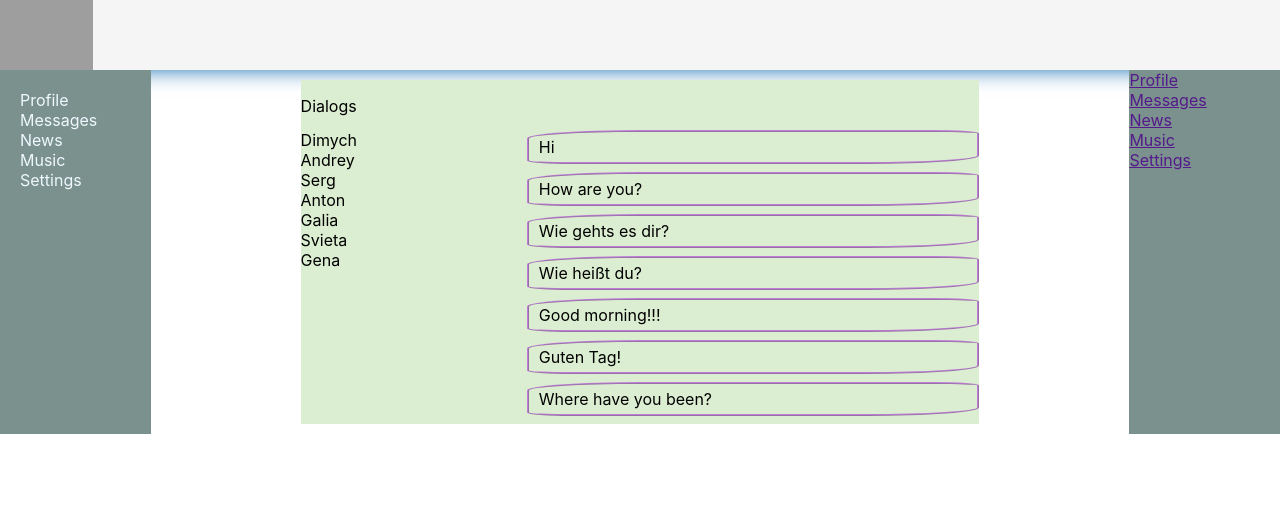
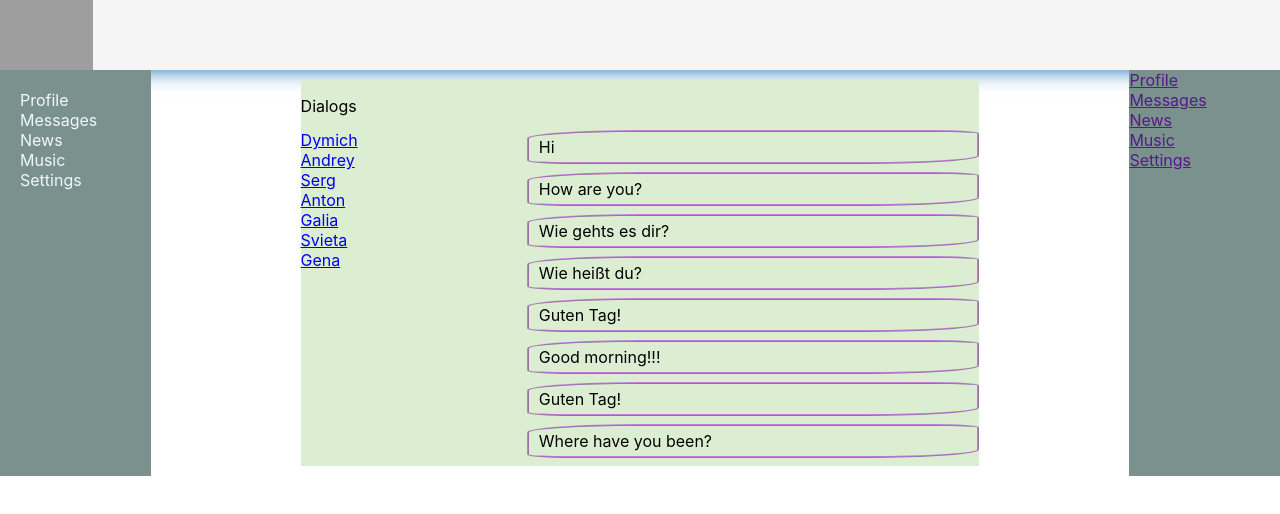
Before and after one commit to SyzonVOV/JS-React-social-network, a React (Create React App) app: page /dialogs in a window 1280 px wide. Shown: the top 514 px of the page. Built offline with nearby package versions, Linux system fonts and the light colour scheme; grey boxes are pictures that could not be loaded.

Commit message:
improve Dialogs and Profile

```diff
--- a/src/components/Dialogs/Dialogs.jsx
+++ b/src/components/Dialogs/Dialogs.jsx
@@ -1,38 +1,40 @@
 import React from "react";
 import style from "./Dialogs.module.css";
+import {NavLink} from "react-router-dom";
+
+function DialogItem(props) {
+  return (
+    <div className={style.dialog}>
+      <NavLink to={`/dialogs/${props.id}`}>{props.userName}</NavLink>
+    </div>
+  )
+}
+
+function Message(props) {
+  return (
+    <div className={style.message}>{props.message}</div>
+  )
+}
 
 function Dialogs() {
   return (
     <div className={style.dialogs}>
       <div className={style.header}><p>Dialogs</p></div>
       <div className={style.dialogsUsers}>
-        <div className={style.dialog}>
-          Dimych
-        </div>
-        <div className={style.dialog}>
-          Andrey
-        </div>
-        <div className={style.dialog}>
-          Serg
-        </div>
-        <div className={style.dialog}>
-          Anton
-        </div>
-        <div className={style.dialog}>
-          Galia
-        </div>
-        <div className={style.dialog}>
-          Svieta
-        </div>
-        <div className={style.dialog}>
-          Gena
-        </div>
+        <DialogItem userName="Dymich" id="1"/>
+        <DialogItem userName="Andrey" id="2"/>
+        <DialogItem userName="Serg" id="3"/>
+        <DialogItem userName="Anton" id="4"/>
+        <DialogItem userName="Galia" id="5"/>
+        <DialogItem userName="Svieta" id="6"/>
+        <DialogItem userName="Gena" id="7"/>
       </div>
       <div className={style.messagesUser}>
-        <div className={style.message}>Hi</div>
-        <div className={style.message}>How are you?</div>
-        <div className={style.message}>Wie gehts es dir?</div>
-        <div className={style.message}>Wie heißt du?</div>
+        <Message message='Hi'/>
+        <Message message='How are you?'/>
+        <Message message='Wie gehts es dir?'/>
+        <Message message='Wie heißt du?'/>
+        <Message message='Guten Tag!'/>
         <div className={style.message}>Good morning!!!</div>
         <div className={style.message}>Guten Tag!</div>
         <div className={style.message}>Where have you been?</div>
--- a/src/components/Profile/Profile.jsx
+++ b/src/components/Profile/Profile.jsx
@@ -1,16 +1,14 @@
 import React from "react";
 import style from "./Profile.module.css";
 import MyPosts from "./MyPosts/MyPosts";
+import ProfileInfo from "./ProfileInfo/ProfileInfo";
+
+
 
 function Profile() {
   return (
     <div className={style.content}>
-      <div>
-        <img src="https://wallpaperaccess.com/full/1282257.jpg" alt="" width='100%'/>
-      </div>
-      <div>
-        ava + description
-      </div>
+      <ProfileInfo />
       <MyPosts />
     </div>
   )
--- /dev/null
+++ b/src/components/Profile/ProfileInfo/ProfileInfo.jsx
@@ -0,0 +1,18 @@
+import React from "react";
+import style from "./ProfileInfo.module.css";
+
+
+function ProfileInfo() {
+  return (
+    <div>
+      <div>
+        <img src="https://wallpaperaccess.com/full/1282257.jpg" alt="" width='100%'/>
+      </div>
+      <div>
+        ava + description
+      </div>
+    </div>
+  )
+}
+
+export default ProfileInfo;
```
Also changed, not shown: src/components/Profile/ProfileInfo/ProfileInfo.module.css (added).
